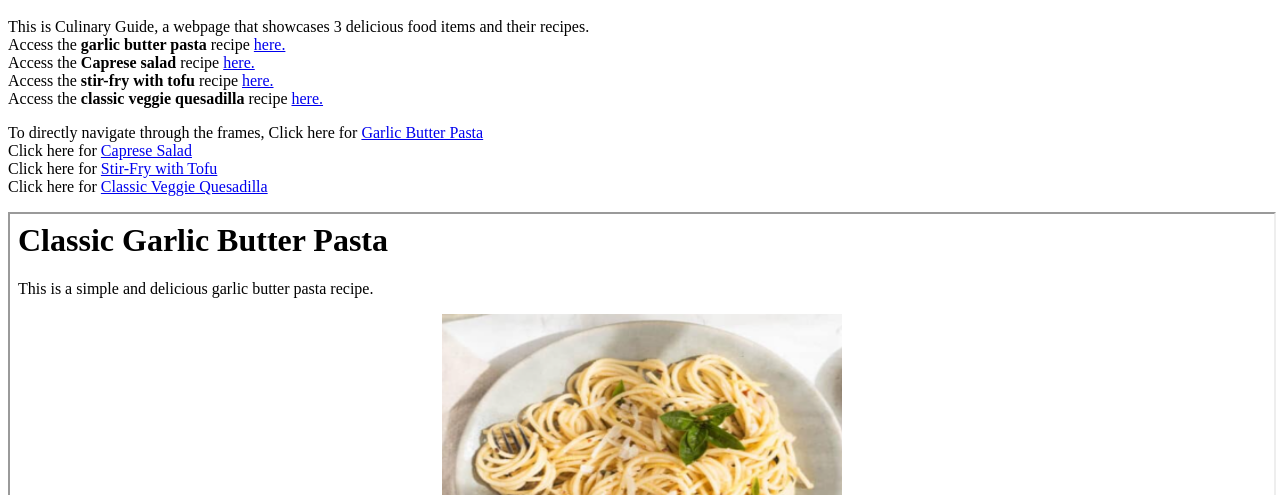
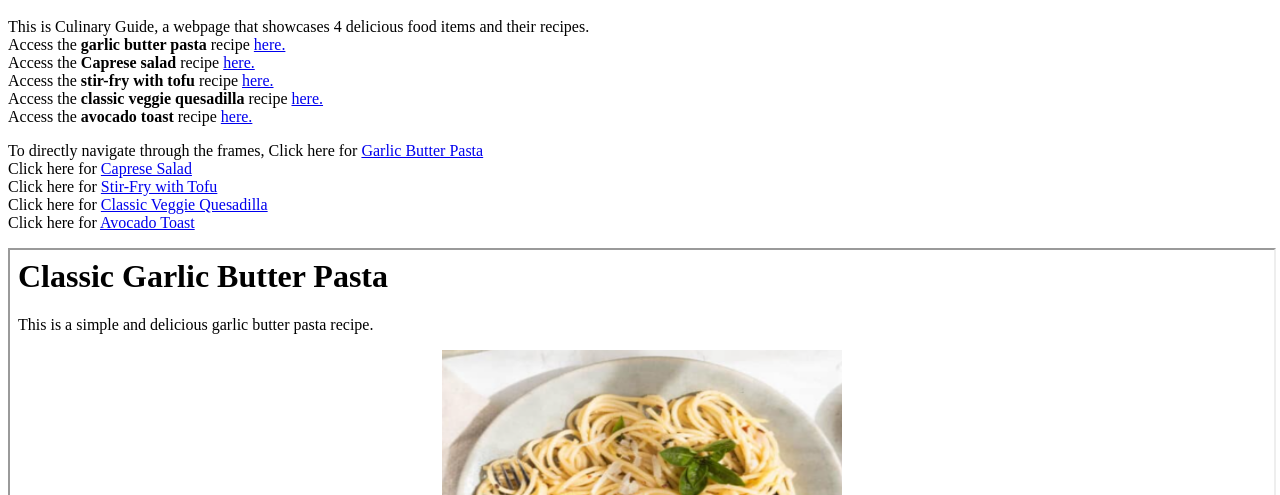
Before and after one commit to NivedhGovil/Culinary-Guide, a plain HTML site: page index.html in a window 1280 px wide. Shown: the part 305-800 px from the top of the page. Drawn offline with Linux system fonts and the light colour scheme.

Commit message:
Update index.html

```diff
--- a/index.html
+++ b/index.html
@@ -3,11 +3,12 @@
 <body>
     <img src="assets/logo.png" alt="Logo" width="30%" height="30%"> <br>
     <h1> The Culinary Guide! </h1>
-<p> This is Culinary Guide, a webpage that showcases 3 delicious food items and their recipes. <br>
+<p> This is Culinary Guide, a webpage that showcases 4 delicious food items and their recipes. <br>
     Access the <b> garlic butter pasta </b>  recipe <a href="Garlic Butter Pasta.html" target="_blank">here.</a> <br>
     Access the <b> Caprese salad </b>  recipe <a href="Caprese Salad.html" target="_blank">here.</a> <br>
     Access the <b> stir-fry with tofu </b>  recipe <a href="Stir-Fry with Tofu.html" target="_blank">here.</a> <br>
     Access the <b> classic veggie quesadilla </b>  recipe <a href="Classic Veggie Quesadilla.html" target="_blank">here.</a> <br>
+    Access the <b> avocado toast </b>  recipe <a href="avocado-toast.html" target="_blank">here.</a> <br>
 </p>
 
 <p> To directly navigate through the frames,
@@ -15,6 +16,7 @@
     Click here for <a href="#capreseFrame" target="_blank">Caprese Salad</a> <br>
     Click here for <a href="#tofuFrame" target="_blank">Stir-Fry with Tofu</a> <br>
     Click here for <a href="#quesadillaFrame" target="_blank">Classic Veggie Quesadilla</a> <br>
+    Click here for <a href="#avocadoFrame" target="_blank">Avocado Toast</a> <br>
 </p>
 
 <iframe src="Garlic Butter Pasta.html" id = "pastaFrame" width="100%" height="100%" title="Garlic Butter Pasta Navigation"></iframe> <br>
@@ -24,6 +26,8 @@
 <iframe src="Stir-Fry with Tofu.html" id = "tofuFrame" width="100%" height="100%" title="Stir-fry Navigation"></iframe> <br>
 <hr>
 <iframe src="Classic Veggie Quesadilla.html" id = "quesadillaFrame" width="100%" height="100%" title="Veggie Quesadilla Navigation"></iframe> <br>
+<hr>
+<iframe src="avocado-toast.html" id = "avocadoFrame" width="100%" height="100%" title="Avocado Toast Navigation"></iframe> <br>
 <br>
 <!-- Open dialog button-->
 <button onclick="document.getElementById('myDialog').showModal()">Click here for a bonus!</button>
@@ -39,8 +43,5 @@
 
 <p> Made with ❤️ by  <a href="https://nivedhgovil.github.io/nivedh-website/" target="_blank">Nivedh Govil</a> </p>
 
-
-
-
 </body>
 </html>
```
